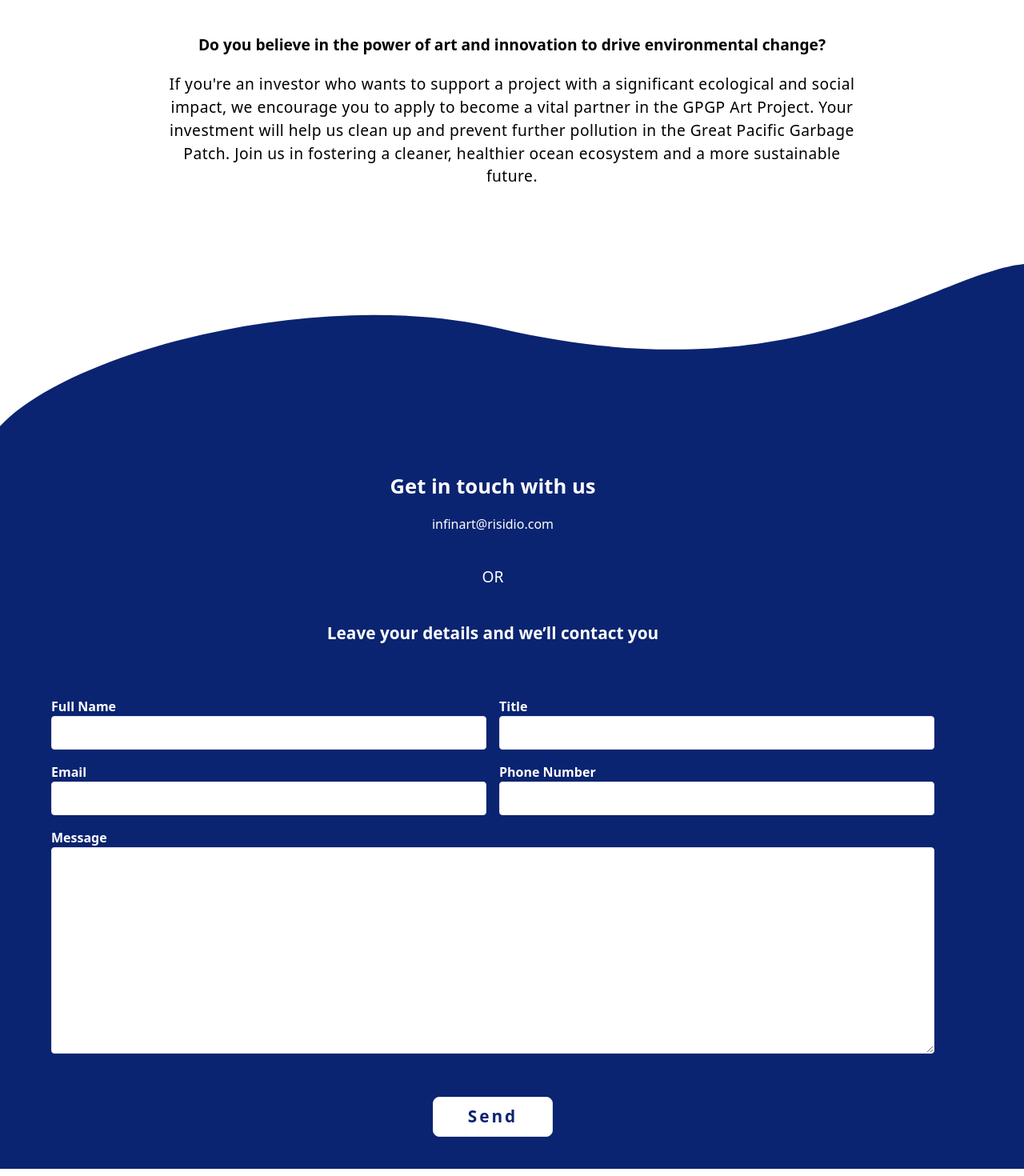
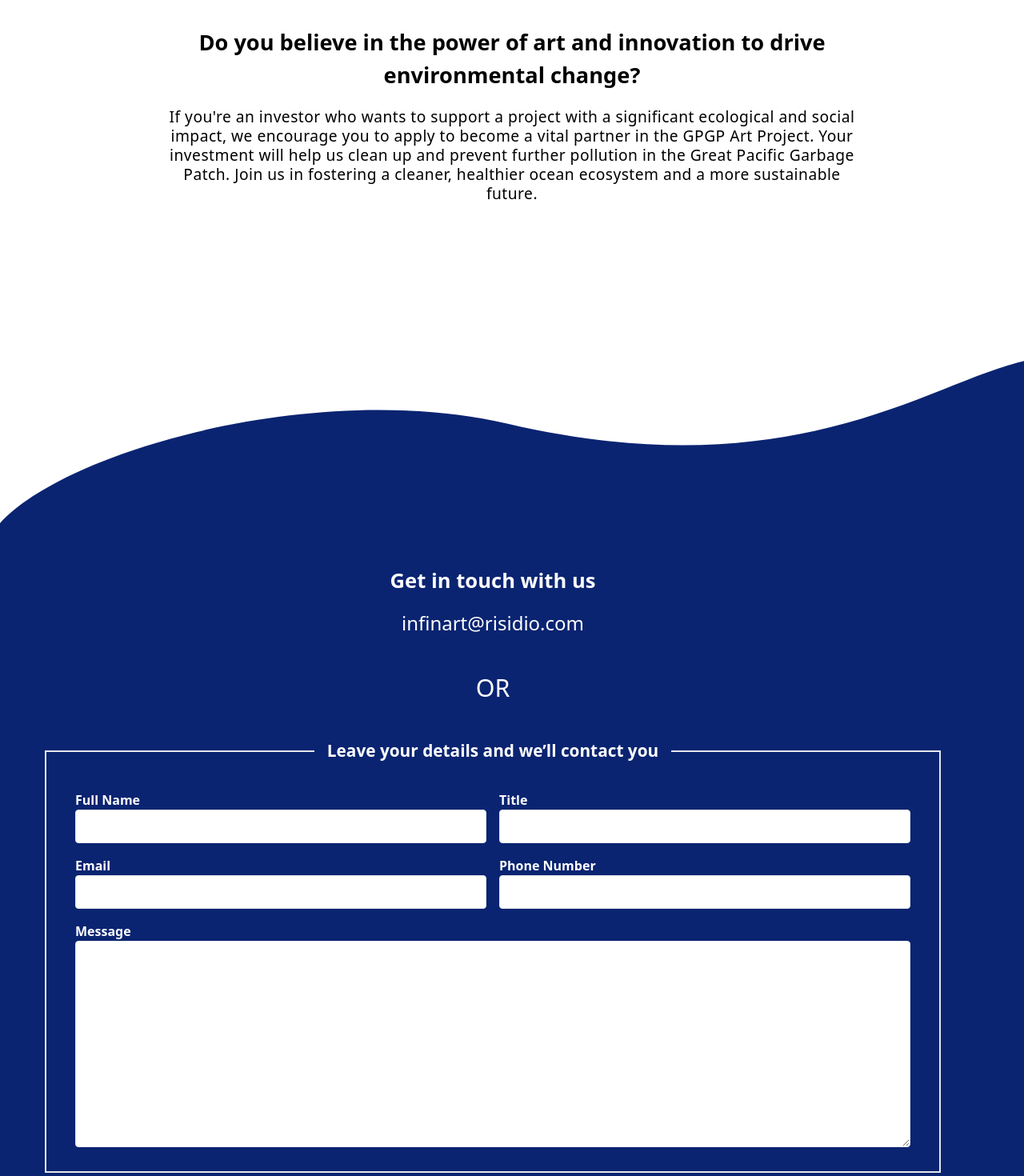
Before and after one commit to Risidio/gpgp, a React (Create React App) app: page /contribute/inviteSponsor in a window 1280 px wide. Shown: the part 320-1790 px from the top of the page at 80% size. Built offline with nearby package versions, Linux system fonts and the light colour scheme.

Commit message:
Border added to form/Responsive design

```diff
--- a/src/components/contribute/ContributeCarousel.tsx
+++ b/src/components/contribute/ContributeCarousel.tsx
@@ -73,7 +73,7 @@ const ContributeCarousel = () => {
 
           <div className="absolute top-[120px]  xxsm:top-[150px] xsm:top-[240px] sm:top-[370px] md:top-[440px] lg:top-[580px]  xl:top-[610px] xxl:top-[570px] xxxl:top-[770px] xxxxl:top-[900px] left-0  text-white min-h-150px  xl:p-[65px] w-full p-5 ">
             <div className="flex flex-col items-center">
-              <h1 className="text-[1.5rem] mb-0 xl:text-[2.3rem] xl:mb-9 lg:text-[2rem] lg:mb-8 md:text-[1.7rem] xxl:text-[3rem] uppercase text-white font-be-vietnam text-center tracking-wide">
+              <h1 className="text-[1.5rem] mb-0 xl:text-[2.3rem] xl:mb-9 lg:text-[2rem] lg:mb-8  md:text-[1.7rem] xxl:text-[3rem] uppercase text-white font-be-vietnam text-center tracking-wide">
                 {Invitation[0]?.heading}
               </h1>
 
@@ -111,11 +111,11 @@ const ContributeCarousel = () => {
               </div>
 
               <div className="text-center flex flex-col items-center mt-4 xl:mt-12 lg:mt-10 md:mt-8 sm:mt-6 text-white w-[95%] xl:w-[50%] lg:w-[69%] md:w-[75%]">
-                <h3 className="text-[1.1rem] sm:text-[1.3rem] lg:text-[1.5rem] font-semibold mb-2">
+                <h3 className="text-[1.1rem] sm:text-[1.3rem] lg:text-[1.5rem] xl:text-[2rem] font-semibold mb-2">
                   {Invitation[0].description?.head}
                 </h3>
 
-                <p className="text-center text-[0.8rem] md:text-[1rem] md:mb-4  md:leading-6 w-[90%] xl:w-[70%] xl:leading-7 lg:w-[75%] md:w-[82%] sm:w-[86%] mt-5 md:mt-12">
+                <p className="text-center text-[0.8rem] md:text-[1rem] md:mb-4  md:leading-6 w-[90%] xl:w-[70%] xl:leading-7 xxl:leading-[1.85rem] xxl:text-[1.3rem] lg:w-[75%] md:w-[82%] sm:w-[86%] mt-5 md:mt-12">
                   {Invitation[0].description?.body}
                 </p>
 
@@ -144,7 +144,7 @@ const ContributeCarousel = () => {
 
           <div className="absolute top-[120px]  xxsm:top-[150px] xsm:top-[170px] sm:top-[370px] md:top-[380px] lg:top-[500px]  xl:top-[610px] xxl:top-[570px] xxxl:top-[770px] xxxxl:top-[800px] left-0  text-white min-h-150px w-full p-5 ">
             <div className="flex flex-col items-center">
-              <h1 className="text-[1.5rem] mb-0 xl:text-[2.3rem] xl:mb-9 lg:text-[2rem] lg:mb-8 md:text-[1.7rem] text-white font-be-vietnam text-center tracking-wide">
+              <h1 className="text-[1.5rem] mb-0 xl:text-[2.3rem] xl:mb-9 lg:text-[2rem] xxl:text-[3rem]  lg:mb-8 md:text-[1.7rem] text-white font-be-vietnam text-center tracking-wide">
                 {Invitation[1]?.heading}
               </h1>
 
@@ -181,11 +181,11 @@ const ContributeCarousel = () => {
               </div>
 
               <div className="text-center flex flex-col items-center mt-4 xl:mt-12 lg:mt-10 md:mt-8 sm:mt-6 text-white w-[95%] xl:w-[50%] lg:w-[69%] md:w-[75%]">
-                <h3 className="text-[1.1rem] sm:text-[1.3rem] lg:text-[1.5rem] font-semibold mb-2">
+                <h3 className="text-[1.1rem] sm:text-[1.3rem] lg:text-[1.5rem] xl:text-[2rem] font-semibold mb-2">
                   {Invitation[1].description?.head}
                 </h3>
 
-                <p className="text-center  text-[0.8rem] md:text-[1rem] md:mb-4  md:leading-6  w-[90%] xl:w-[70%] xl:leading-7 lg:w-[75%] md:w-[82%] sm:w-[86%] mt-5 md:mt-12">
+                <p className="text-center  text-[0.8rem] md:text-[1rem] md:mb-4  md:leading-6  w-[90%] xl:w-[70%] xl:leading-7 xxl:leading-[1.85rem] xxl:text-[1.3rem]  lg:w-[75%] md:w-[82%] sm:w-[86%] mt-5 md:mt-12">
                   {Invitation[1].description?.body}
                 </p>
 
--- a/src/components/contribute/Invitation/ArtistFormBg.tsx
+++ b/src/components/contribute/Invitation/ArtistFormBg.tsx
@@ -1,6 +1,6 @@
 const ArtistFormBg = ({children}: {children: React.ReactNode}) => {
   return (
-       <div className="min-h-[400px] w-full bg-artist-contribute-mobile-wave md:bg-artist-contribute-wave bg-no-repeat bg-cover md:min-h-[1000px] md:pt-[10px]">
+       <div className="min-h-[400px] w-full bg-artist-contribute-mobile-wave md:bg-artist-contribute-wave bg-no-repeat bg-cover md:min-h-[1000px] xxl:pt-[113px] md:pt-[10px]">
          {children}
       </div>
    )
--- a/src/components/contribute/Invitation/InvitationForm.tsx
+++ b/src/components/contribute/Invitation/InvitationForm.tsx
@@ -20,35 +20,53 @@ export default function InvitationForm({
   formField,
   WavePattern,
   SponsorFormLegend,
-  Classes
+  Classes,
 }: {
   formField: FormField[];
   WavePattern: string;
   SponsorFormLegend?: SponsorFormLegend;
   Classes?: any;
 }) {
-  let BackPattern = ContactWave
+  let BackPattern = ContactWave;
   if (WavePattern === "Artist") {
-    BackPattern = ArtistFormBg
+    BackPattern = ArtistFormBg;
   } else if (WavePattern === "Sponsor") {
-    BackPattern = SponsorFormBg
+    BackPattern = SponsorFormBg;
   }
   return (
-    <div className={`relative ${WavePattern === "Contact" && "mt-[-90px]"} md:mt-16 h-auto`}>
+    <div
+      className={`relative ${
+        WavePattern === "Contact" && "mt-[-90px]"
+      } md:mt-16 h-auto`}
+    >
       <BackPattern>
-        <div className={`w-full  pt-[250px] xl:pt[650px] ${WavePattern === "Contact" && "md:pt-[650px] xl:pt-[550px] xxl:pt-[600px] xxxl:pt-[640px] xxxxl:pt-[950px] pt-[150px]"}`}>
+        <div
+          className={`w-full  pt-[250px] xl:pt[650px] ${
+            WavePattern === "Contact" &&
+            "md:pt-[650px] xl:pt-[550px] xxl:pt-[600px] xxxl:pt-[640px] xxxxl:pt-[1050px] pt-[150px]"
+          }`}
+        >
           <div className="px-16 xl:pr-28 flex flex-col items-center  -mb-10">
             {SponsorFormLegend && (
               <div className="flex flex-col text-white items-center text-center ">
-                    <h3 className="text-[1.2rem] md:text-[1.6rem] font-semibold mb-4">{SponsorFormLegend.heading}</h3>
-                    <h4 className="text-[0.9rem] md:text-[1rem]">{SponsorFormLegend.contact}</h4>
-                    <h2 className="text-[1rem] md:text-[1.2rem] m-10">OR</h2>
-                    <h4 className="text-[0.9rem] md:text-[1.1rem] xl:text-[1.3rem] font-semibold mb-4">
+                <h3 className="text-[1.2rem] md:text-[1.6rem] xxl:text-[2rem] xxxl:text-[2.3rem] font-semibold mb-4">
+                  {SponsorFormLegend.heading}
+                </h3>
+                <h4 className="text-[0.9rem] md:text-[1rem] xl:text-[1.5rem]">
+                  {SponsorFormLegend.contact}
+                </h4>
+                <h2 className="text-[1rem] md:text-[1.2rem] xl:text-[1.9rem] m-10">
+                  OR
+                </h2>
+                <h4 className="text-[0.9rem] md:text-[1.1rem] xl:text-[1.3rem] bg-gpgp-blue z-50 px-4 xxl:text-[1.7rem] font-semibold mb-4">
                   Leave your details and we’ll contact you
                 </h4>
               </div>
             )}
-            <form className="flex flex-wrap pt-10 -mx-2">
+            {WavePattern === "Artist" && <h4 className="text-[0.9rem] md:text-[1.1rem] xl:text-[1.3rem] text-white bg-gpgp-blue z-50 px-4 xxl:text-[1.7rem] font-semibold mb-4">
+              Leave your details and we’ll contact you
+            </h4>}
+            <form className="flex flex-wrap sm:border md:border-2 sm:mt-[-32px] pt-10 xl:px-7 pb-4 -mx-2">
               {formField.map((field) =>
                 field.width === "half" ? (
                   <div
--- a/src/pages/Contribute.tsx
+++ b/src/pages/Contribute.tsx
@@ -25,8 +25,8 @@ export default function Contribute() {
         classes={{
           container: "mb-[-70px] xsm:mb-[-150px]",
           image: "opacity-40 md:z-[-2px] z-[-4px] hidden",
-          heading: " sm:text-[2.2rem] mb-9 sm:mb-16 ",
-          paragraph: "w-[148%] leading-[1rem] sm:leading-6",
+          heading: " sm:text-[2.2rem] lg:text-[2.4rem] xxl:text-[3rem] mb-9 sm:mb-16 ",
+          paragraph: "w-[148%] leading-[1rem] sm:leading-6 xxl:text-[1.5rem] xxl:leading-[2rem]",
         }}
       />
 
--- a/src/pages/InvitationArtist.tsx
+++ b/src/pages/InvitationArtist.tsx
@@ -85,20 +85,17 @@ const InvitationArtist = () => {
       <ContributeHero
         HeroContent={HeroContent}
         classes={{
-          container: "mb-12",
+          container: "mb-[2.7rem] sm:-mb-8",
           image: "opacity-50 z-[-14px] hidden",
-          heading: "mb-7 sm:mb-10",
-          subheading: "font-be-vietnam ",
-          paragraph: "",
+          heading: "sm:text-[2.2rem] lg:text-[2.4rem] xxl:text-[3rem] mb-7 sm:mb-10",
+          subheading: "font-be-vietnam text-[1.2rem] md:text-[1.7rem] xxxl:text-[2rem]",
+          paragraph: "w-[148%] leading-[1rem] sm:leading-6 xxl:text-[1.5rem] xxl:leading-[2rem]",
         }}
       />
 
-      <InvitationForm
-             formField={formFields}
-             WavePattern={WavePattern}
-      />
+      <InvitationForm formField={formFields} WavePattern={WavePattern} />
     </div>
   );
-}
+};
 
-export default InvitationArtist
+export default InvitationArtist;
--- a/src/pages/InvitationSponsor.tsx
+++ b/src/pages/InvitationSponsor.tsx
@@ -48,9 +48,9 @@ export default function InvitationSponsor() {
   ];
 
   const SponsorFormLegend = {
-             heading: "Get in touch with us",
-             contact: "infinart@risidio.com"
-        }
+    heading: "Get in touch with us",
+    contact: "infinart@risidio.com",
+  };
 
   const WavePattern = "Sponsor";
   return (
@@ -58,17 +58,20 @@ export default function InvitationSponsor() {
       <ContributeHero
         HeroContent={HeroContent}
         classes={{
-          container: "mb-12",
+          container: "mb-[2.7rem] sm:-mb-8",
           image: "opacity-50 z-[-14px] hidden",
-          heading: "mb-7 sm:mb-10",
-          subheading: "font-be-vietnam ",
-          paragraph: "",
+          heading:
+            "sm:text-[2.2rem] lg:text-[2.4rem] xxl:text-[3rem] mb-7 sm:mb-10",
+          subheading:
+            "font-be-vietnam text-[1.2rem] md:text-[1.7rem] xxxl:text-[2rem] ",
+          paragraph:
+            "w-[148%] leading-[1rem] sm:leading-6 xxl:text-[1.5rem] xxl:leading-[2rem]",
         }}
       />
       <InvitationForm
-            formField={formFields}
-            WavePattern={WavePattern}
-            SponsorFormLegend={SponsorFormLegend}
+        formField={formFields}
+        WavePattern={WavePattern}
+        SponsorFormLegend={SponsorFormLegend}
       />
     </div>
   );
```
Lines whose indentation alone changed are shown as unchanged.
